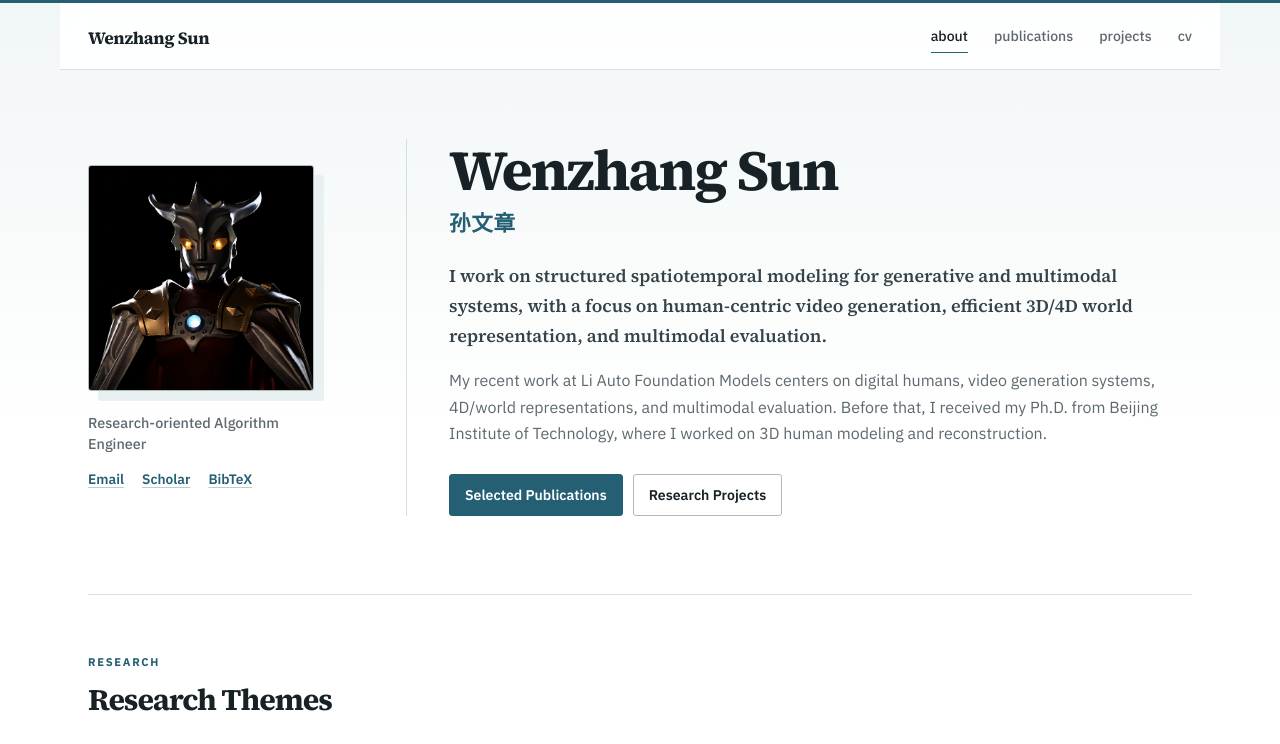
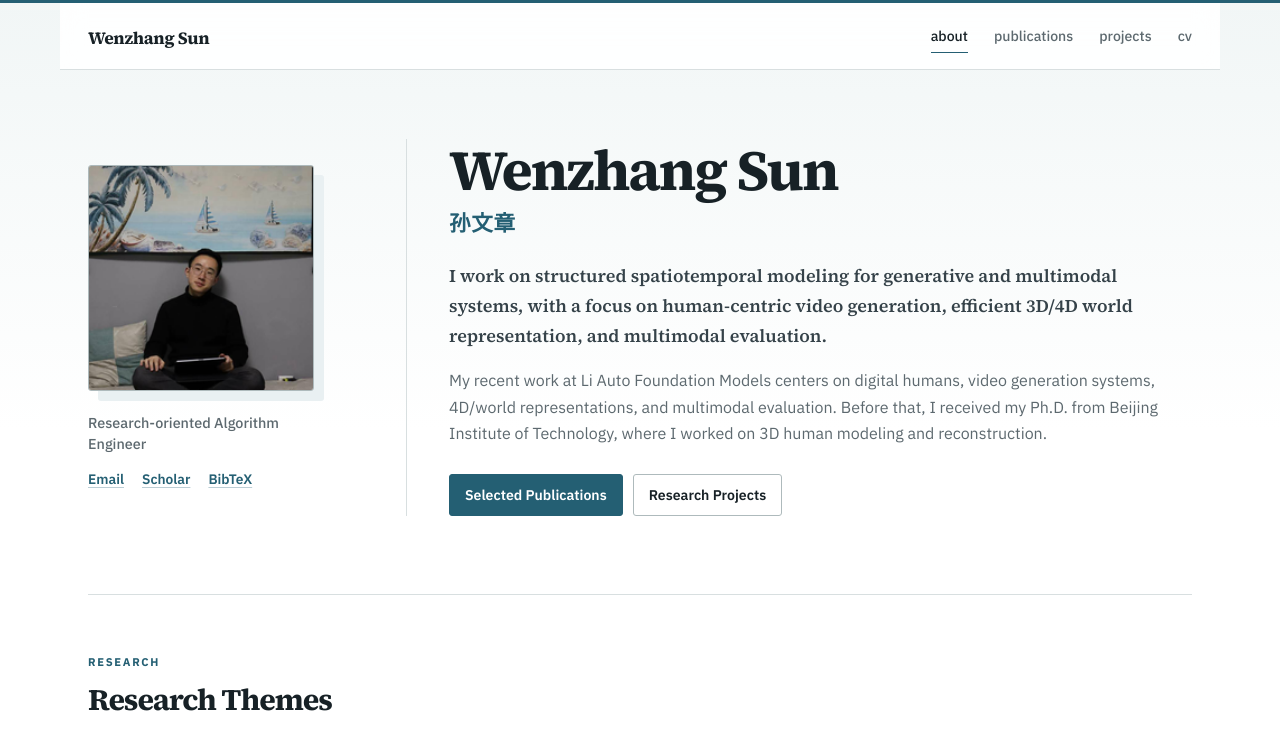
Before and after one commit to sunwenzhang1996/sunwenzhang1996.github.io, a plain HTML site: page index.html in a window 1280 px wide. Shown: the top 744 px of the page. Drawn offline with Linux system fonts and the light colour scheme.

Commit message:
Use GitHub portrait on personal homepage

```diff
--- a/index.html
+++ b/index.html
@@ -24,7 +24,7 @@
     <main>
       <section class="hero">
         <div class="portrait-card">
-          <img class="portrait-image" src="./assets/img/avatar.png" alt="Wenzhang Sun avatar" />
+          <img class="portrait-image" src="./assets/img/avatar-github-20261117.png" alt="Wenzhang Sun avatar" />
           <p class="role">Research-oriented Algorithm Engineer</p>
           <div class="profile-links">
             <a href="mailto:swzlx1996@163.com">Email</a>
```
Also changed, not shown: assets/img/avatar-github-20261117.png (added).
